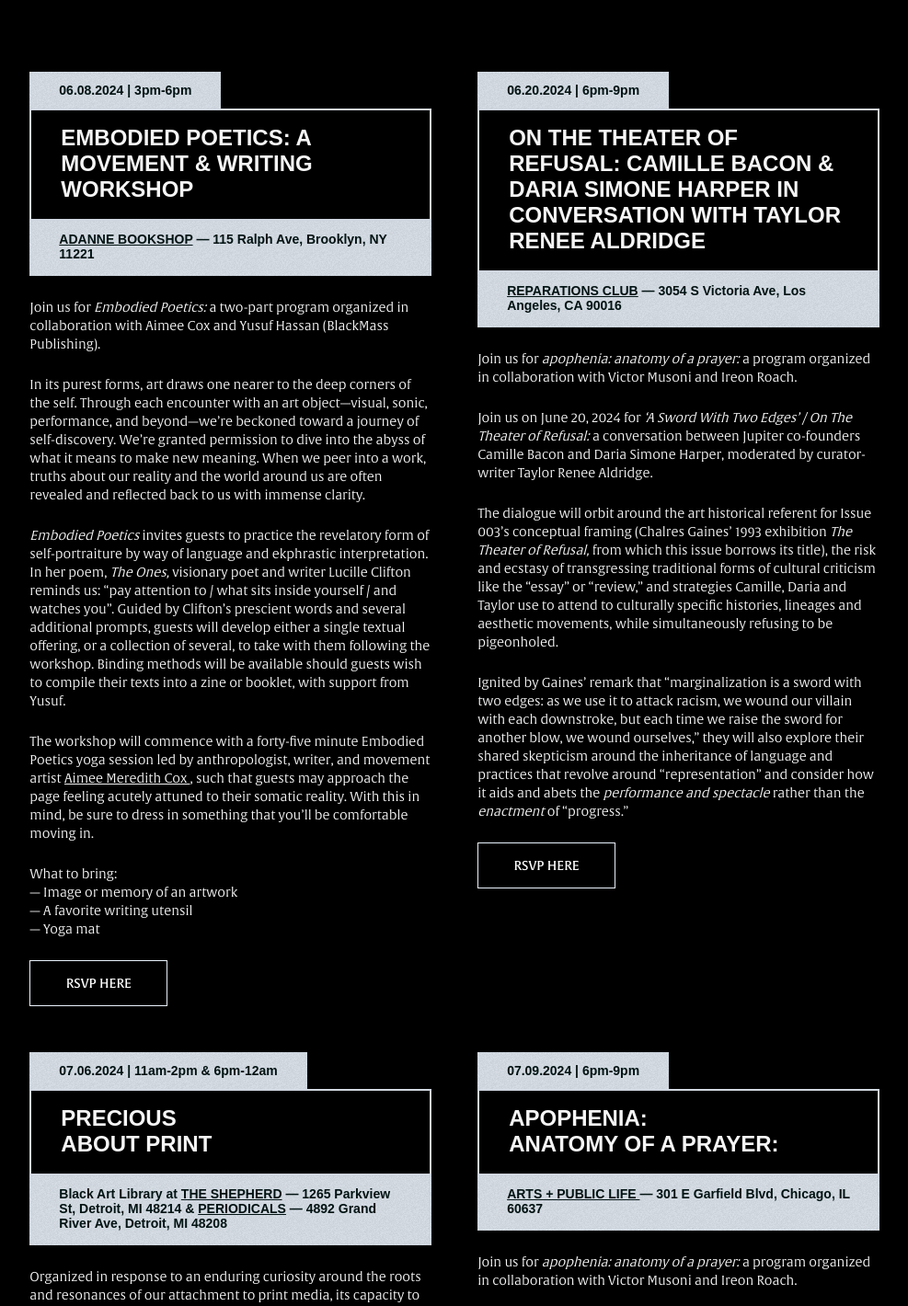
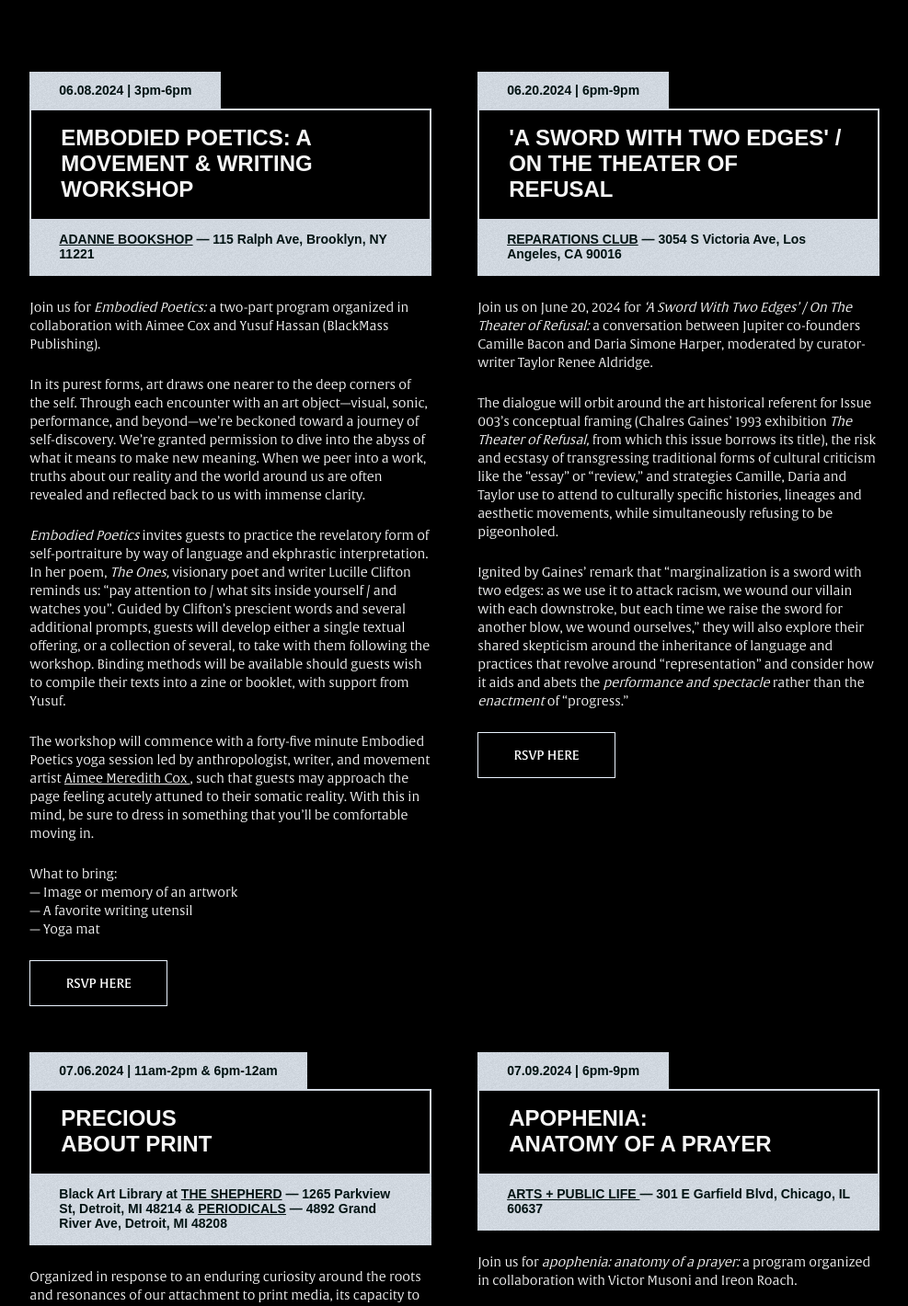
Before and after one commit to lizetteayala1211/jupiter-mag, a Next.js app: page /issue/3 in a window 1280 px wide. Shown: the part 2249-3669 px from the top of the page at 92% size, without its empty margins (245-1232 px from the left). Built offline with nearby package versions, Linux system fonts and the light colour scheme; no server answers; a web font is replaced by a local one.

Commit message:
Update Programs.tsx
Spelling changes

```diff
--- a/src/app/issue/3/Programs.tsx
+++ b/src/app/issue/3/Programs.tsx
@@ -52,7 +52,7 @@ export function Programs() {
                                 <p> 06.20.2024 | 6pm-9pm </p>
                             </div>
                             <div className="p-event-title">
-                                <h4> On The Theater of Refusal: Camille Bacon & Daria Simone Harper in conversation with Taylor Renee Aldridge </h4>
+                                <h4>  &apos;A Sword With Two Edges&apos; / On The Theater of Refusal </h4>
                             </div>
                             <div className="p-event-local-info">
                                 <p> <a href="https://rep.club/" target="_blank" className="internal"> REPARATIONS CLUB</a> — 3054 S Victoria Ave, Los Angeles, CA 90016
@@ -60,9 +60,6 @@ export function Programs() {
                             </div>
                             <br />
                             <div className="p-event-local-description">
-                                <p> Join us for <i> apophenia: anatomy of a prayer: </i> a program organized in collaboration with Victor Musoni and Ireon Roach.
-                                </p>
-                                <br />
                                 <p> Join us on June 20, 2024 for <i> ‘A Sword With Two Edges’ / On The Theater of Refusal: </i> a conversation between Jupiter co-founders Camille Bacon and Daria Simone Harper, moderated by curator-writer Taylor Renee Aldridge.
                                 </p>
                                 <br />
@@ -115,7 +112,7 @@ export function Programs() {
                             </div>
                             <div className="p-event-title">
                                 <h4> Apophenia: </h4>
-                                <h4> Anatomy of a Prayer: </h4>
+                                <h4> Anatomy of a Prayer </h4>
                             </div>
                             <div className="p-event-local-info">
                                 <p> <a href="https://artsandpubliclife.org/" target="_blank" className="internal"> ARTS + PUBLIC LIFE </a> — 301 E Garfield Blvd, Chicago, IL 60637 </p>
```
